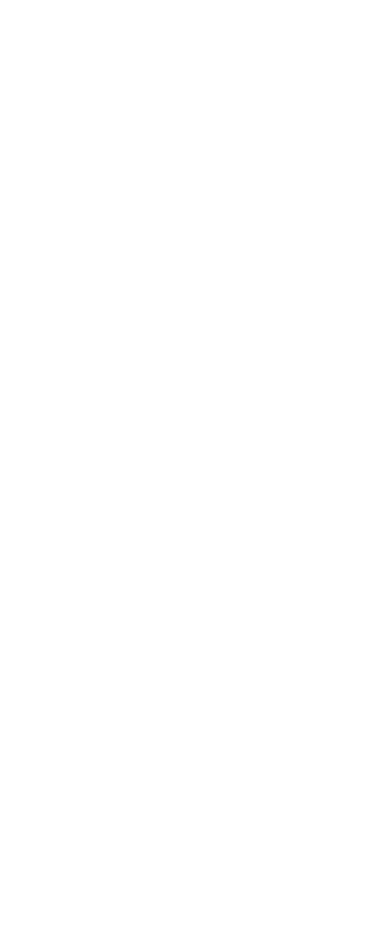
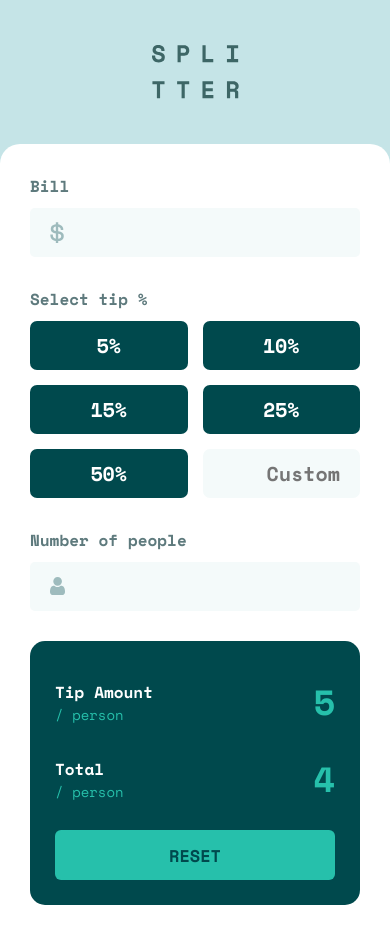
Before and after one commit to MateoRdss/juandi-y-mate, a plain HTML site: page index.html in a window 390 px wide. Before the commit the page ends 844 px from the top, so only its background shows below. Drawn offline with nearby package versions, Linux system fonts and the light colour scheme.

Commit message:
mobile phone

```diff
--- a/index.html
+++ b/index.html
@@ -3,9 +3,75 @@
 <head>
     <meta charset="UTF-8">
     <meta name="viewport" content="width=device-width, initial-scale=1.0">
-    <title>Document</title>
+    <title>Tip calculator app</title>
+    <link rel="stylesheet" href="styles.css">
+    <link rel="preconnect" href="https://fonts.googleapis.com">
+    <link rel="preconnect" href="https://fonts.gstatic.com" crossorigin>
+    <link href="https://fonts.googleapis.com/css2?family=Space+Mono:ital,wght@0,400;0,700;1,400;1,700&display=swap" rel="stylesheet">
 </head>
 <body>
-
+    <main>
+        <div class="title">
+            <img src="images/logo.svg" alt="SPLITTER">
+        </div>
+        <div class="app">
+            <div class="bill">
+                <div>
+                    <p>Bill</p>
+                </div>
+                <div class="bill__input">
+                    <input type="number" class="bill__input-input">
+                </div>
+            </div>
+            <div class="tip">
+                <div>
+                    <p>Select tip %</p>
+                </div>
+                <div class="percentages">
+                    <button>5%</button>
+                    <button>10%</button>
+                    <button>15%</button>
+                    <button>25%</button>
+                    <button>50%</button>
+                    <input type="number" placeholder="Custom" class="no-arrows">
+                </div>
+            </div>
+            <div class="people">
+                <div>
+                        <p>Number of people</p>
+                </div>
+                <div class="people__input">
+                    <input type="number" class="people__input-input">
+                </div>
+            </div>
+            <div class="total-price">
+                <div class="total-price__tip-person">
+                    <div>
+                        <h3>Tip Amount</h3>
+                        <p class="person">/ person</p>
+                    </div>
+                    <div>
+                        <div class="price">
+                            <!--precio--> 5
+                        </div>
+                    </div>
+                </div>
+                <div class="total-price__price-person">
+                    <div>
+                        <h3>Total</h3>
+                        <p class="person">/ person</p>
+                    </div>
+                    <div class="price">
+                        <!--precio--> 4
+                    </div>
+                </div>
+                <div class="total-price__button">
+                    <button class="reset">
+                        RESET
+                    </button>
+                </div>
+            </div>
+        </div>
+    </main>
 </body>
 </html>
--- a/styles.css
+++ b/styles.css
@@ -0,0 +1,183 @@
+:is(.no-arrows, .bill__input-input, .people__input-input)::-webkit-inner-spin-button,
+.no-arrows::-webkit-outer-spin-button {
+    -webkit-appearance: none;
+    margin: 0;
+}
+
+*{
+    margin: 0;
+    padding: 0;
+    box-sizing: border-box;
+    font-family: "Space Mono", system-ui, -apple-system, BlinkMacSystemFont, 'Segoe UI', Roboto, Oxygen, Ubuntu, Cantarell, 'Open Sans', 'Helvetica Neue', sans-serif;
+}
+
+
+main{
+    background-color: var(--clr-light-grayish-cyan);
+}
+
+:root{
+    --clr-pr-bg-strong-cyan: hsl(172, 67%, 45%);
+
+    --clr-very-dark-cyan: hsl(183, 100%, 15%);
+    --clr-dark-grayish-cyan: hsl(186, 14%, 43%);
+    --clr-grayish-cyan: hsl(184, 14%, 56%);
+    --clr-light-grayish-cyan: hsl(185, 41%, 84%);
+    --clr-very-light-grayish-cyan: hsl(189, 41%, 97%);
+    --clr-white: hsl(0, 0%, 100%);
+}
+
+body{
+    width: 100%;
+    display: flex;
+    justify-content: center;
+    background-color: var(--clr-light-grayish-cyan);
+}
+
+.title{
+    display: flex;
+    justify-content: center;
+    align-items: center;
+    padding: 45px 0;
+}
+
+.app{
+    border-radius: 20px 20px 0 0;
+    background-color: var(--clr-white);
+    padding: 30px;
+    display: grid;
+    gap: 30px;
+}
+
+.total-price{
+    display: grid;
+    gap: 25px;
+    border-radius: 15px;
+    padding: 35px 25px 25px 25px;
+    background-color: var(--clr-very-dark-cyan);
+}
+
+h3{
+    color: var(--clr-white);
+    font-size: 16px;
+}
+
+:is(.total-price__tip-person, .total-price__price-person){
+    display: flex;
+    justify-content: space-between;
+    align-items: center;
+}
+
+.price{
+    font-size: 35px;
+    font-weight: 600;
+}
+
+.person{
+font-size: 14px;
+}
+
+.reset{
+    width: 100%;
+    height: 50px;
+    border-radius: 6px;
+    border: none;
+    font-weight: 700;
+    font-size: 17px;
+    color: var(--clr-very-dark-cyan);
+    background-color: var(--clr-pr-bg-strong-cyan);
+    transition: 0.15s;
+    cursor: pointer;
+}
+
+.total-price__button :hover{
+    background-color: var(--clr-light-grayish-cyan);
+    transition: 0.15s;
+}
+
+.person, .price{
+    color: var(--clr-pr-bg-strong-cyan);
+}
+
+.percentages{
+    display: grid;
+    grid-template-columns: repeat(2,1fr);
+    gap: 15px;
+}
+
+.no-arrows{
+    width: 100%;
+}
+
+.percentages button{
+    background-color: var(--clr-very-dark-cyan);
+    border: none;
+    color: var(--clr-white);
+    padding: 10px 0;
+    transition: 0.15s;
+    border-radius: 7px;
+    font-size:20px;
+    font-weight: 600;
+    cursor: pointer;
+}
+
+.percentages button:hover{
+    background-color: var(--clr-pr-bg-strong-cyan);
+}
+
+.percentages input{
+    border: none;
+    background-color: var(--clr-very-light-grayish-cyan);
+    text-align: right;
+    border-radius: 7px;
+    padding: 0 20px;
+    font-size:20px;
+    font-weight: bolder;
+    color: var(--clr-very-dark-cyan);
+}
+
+/*inputs*/
+
+.bill input::placeholder{
+    color: transparent;
+}
+
+.bill__input, .people__input{
+    padding: 10px;
+    padding-left: 30px;
+    background-repeat: no-repeat;
+    background-color: var(--clr-very-light-grayish-cyan);
+    background-position: 20px center;
+    background-size: 15px;
+    font-size: 20px;
+    border-radius: 5px;
+}
+
+.bill__input-input, .people__input-input{
+    font-size: 20px;
+    font-weight: bolder;
+    color: var(--clr-very-dark-cyan);
+    background-color: transparent;
+    width: 100%;
+    border:none;
+    text-align: right;
+    outline: none;
+}
+
+.bill__input{
+    background-image: url(images/icon-dollar.svg);
+}
+
+.people__input{
+    background-image: url(images/icon-person.svg);
+}
+
+.bill, .tip, .people{
+    display: grid;
+    gap: 10px;
+}
+
+:is(.bill, .tip, .people) p{
+    color: var(--clr-dark-grayish-cyan);
+    font-weight: bolder;
+}
```
Also changed, not shown: design/active-states.jpg (added), design/desktop-design-completed.jpg (added), design/desktop-design-empty.jpg (added), design/desktop-preview.jpg (added), design/mobile-design.jpg (added), images/favicon-32x32.png (added), images/icon-dollar.svg (added), images/icon-person.svg (added), images/logo.svg (added), 1 other file.
